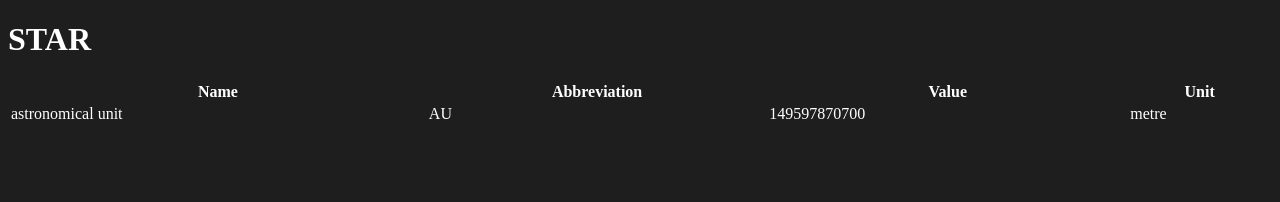
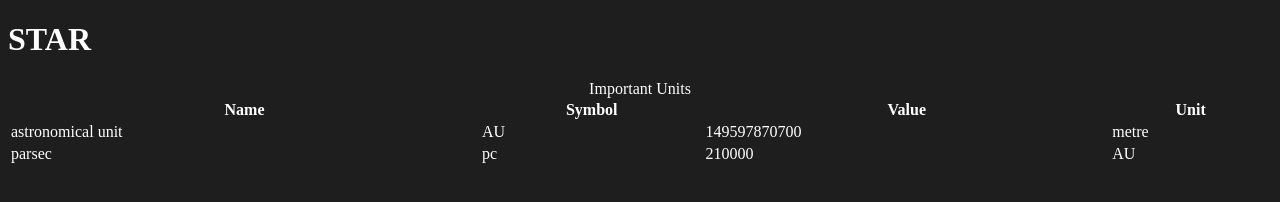
Before and after one commit to The2ndPrime/The2ndPrime.github.io, a plain HTML site: page index.html in a window 1280 px wide. Drawn offline with Linux system fonts and the light colour scheme.

Commit message:
Zwei Units hinzugefügt

```diff
--- a/index.html
+++ b/index.html
@@ -7,9 +7,10 @@
 <body>
 <h1>STAR</h1>
 <table style="width:100%">
+    <caption>Important Units</caption>
     <tr>
         <th>Name</th>
-        <th>Abbreviation</th>
+        <th>Symbol</th>
         <th>Value</th>
         <th>Unit</th>
     </tr>
@@ -19,6 +20,12 @@
         <td>149597870700
         <td>metre</td>
     </tr>
+    <tr>
+        <td>parsec</td>
+        <td>pc</td>
+        <td>210000</td>
+        <td>AU</td>
+    </tr>
 </table>
 </body>
 </html>
```
